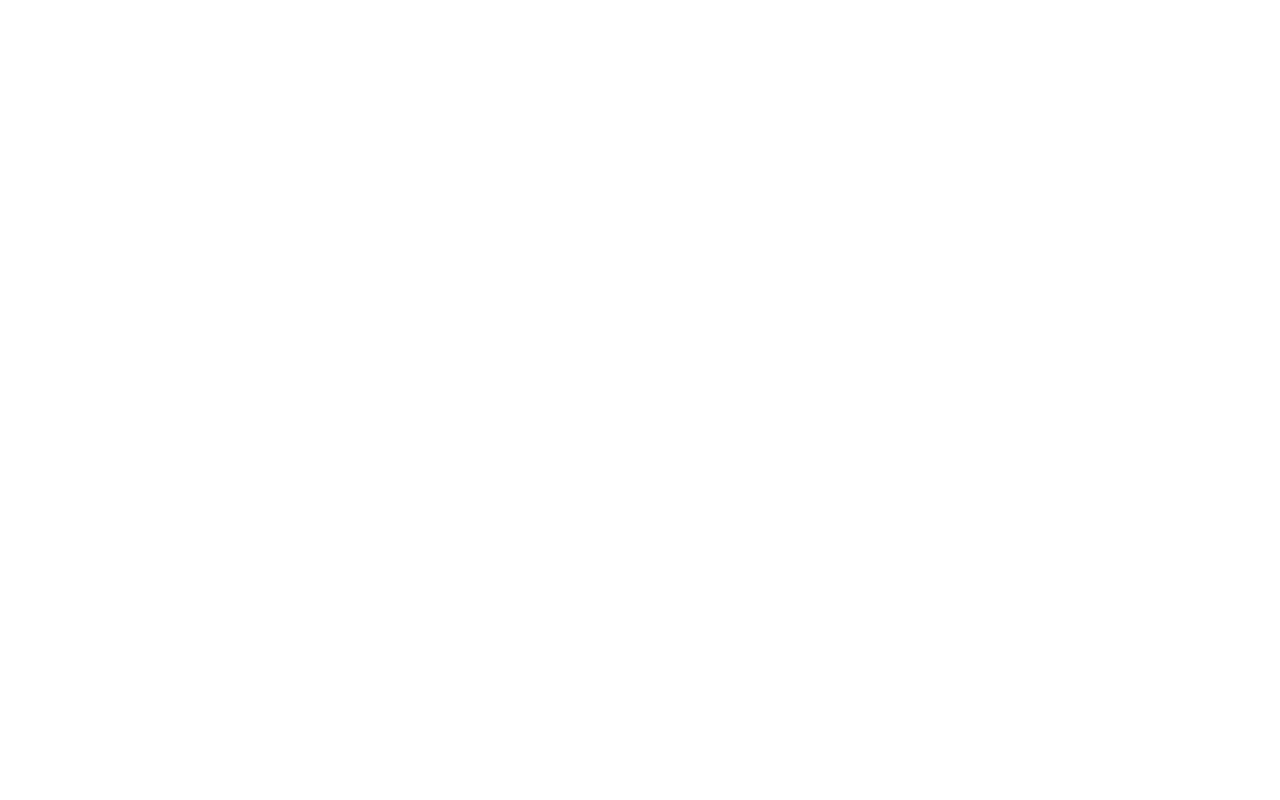
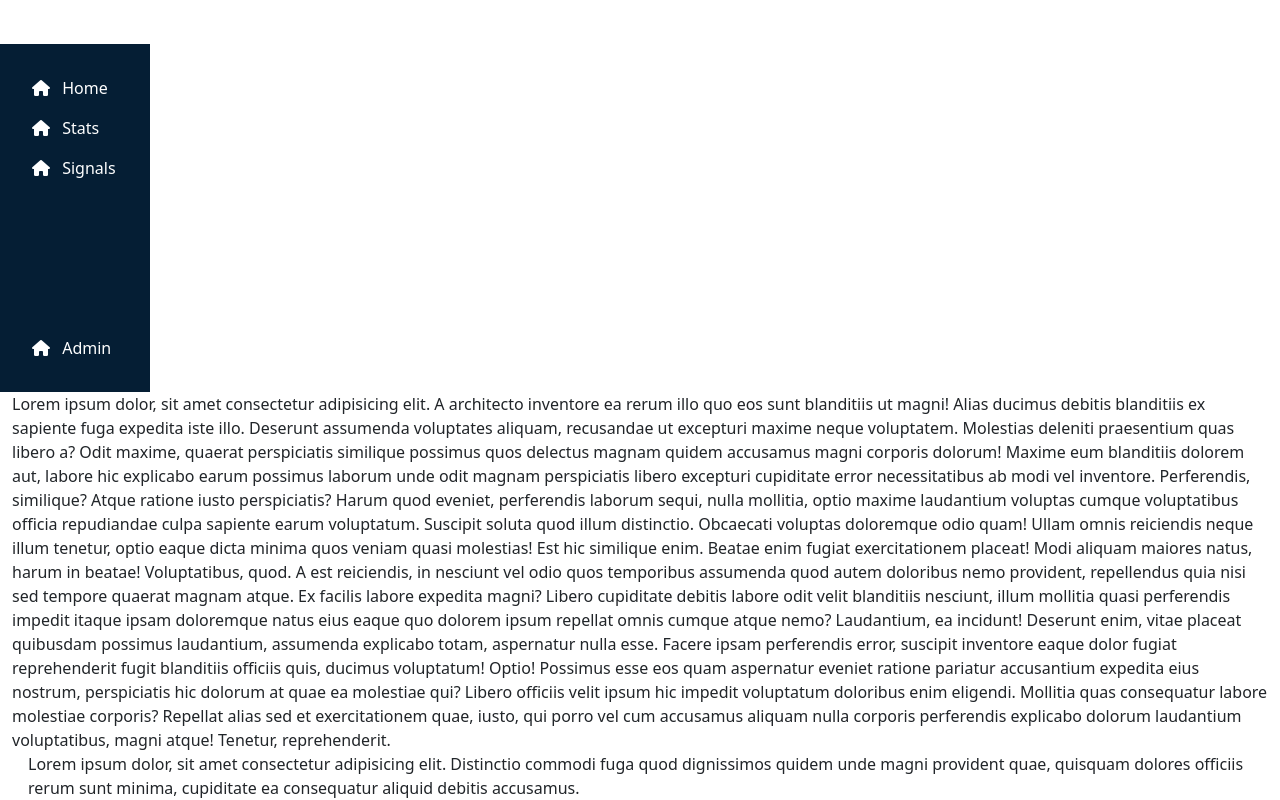
Before and after one commit to acolombo09/html-css-bootstrap-dashboard, a plain HTML site: page index.html in a window 1280 px wide. Drawn offline with nearby package versions, Linux system fonts and the light colour scheme.

Commit message:
added_stardard_structures_no-draft-local-items

```diff
--- a/css/style.css
+++ b/css/style.css
@@ -0,0 +1,48 @@
+body{
+  height: 100vh;
+  overflow: hidden;
+  display: flex;
+  flex-direction: column;
+}
+
+header{
+  height: 90px;
+}
+
+main{
+  height: calc(100vh - 90px);
+}
+
+.sidebar{
+  width: 75px;
+  height: 100%;
+  background-color: #051e34;
+  display: flex;
+  flex-direction: column;
+  justify-content: space-between;
+}
+
+.sidebar .nav{
+  --bs-nav-link-color: white;
+  --bs-nav-link-hover-color: rgb(45, 45, 45);
+}
+
+.sidebar .nav-hover .nav-link{
+  text-align: center;
+}
+
+.sidebar .nav-hover .nav-link:hover{
+  background-color: white;
+}
+
+@media screen and (min-width: 768px){
+  .sidebar{
+    width: 150px;
+  }
+  .sidebar .nav-link i{
+    margin-right: .5rem;
+  }
+  .sidebar .nav-hover .nav-link{
+    text-align: left;
+  }
+}
--- a/index.html
+++ b/index.html
@@ -10,7 +10,7 @@
   <link href="https://cdn.jsdelivr.net/npm/bootstrap@5.3.0/dist/css/bootstrap.min.css" rel="stylesheet" integrity="sha384-9ndCyUaIbzAi2FUVXJi0CjmCapSmO7SnpJef0486qhLnuZ2cdeRhO02iuK6FUUVM" crossorigin="anonymous">
   <!-- My css link -->
   <link rel="stylesheet" href="css/style.css">
-  <title>Document</title>
+  <title>HTML-CSS | Bootstrap Dashboard</title>
 </head>
 <body>
   <!-- Bootstrap JS file -->
@@ -20,8 +20,58 @@
 
     </nav>
   </header>
+  <!-- utilizzare main in questo caso come main content non come grande contenitore -->
   <main>
-
+    <!-- SIDEBAR -->
+    <div class="sidebar px-md-3 py-4 flex-shrink-0 text-white">
+      <ul class="nav nav-hover flex-column">
+        <li class="nav-item">
+          <a class="nav-link">
+            <i class="fa-solid fa-home"></i>
+            <span class="d-none d-md-inline-block">Home</span>
+          </a>
+        </li>
+        <li class="nav-item">
+          <a class="nav-link">
+            <i class="fa-solid fa-home"></i>
+            <span class="d-none d-md-inline-block">Stats</span>
+          </a>
+        </li>
+        <li class="nav-item">
+          <a class="nav-link">
+            <i class="fa-solid fa-home"></i>
+            <span class="d-none d-md-inline-block">Signals</span>
+          </a>
+        </li>
+      </ul>
+      <ul class="nav nav-hover flex-column">
+        <li class="nav-item">
+          <a class="nav-link">
+            <i class="fa-solid fa-home"></i>
+            <span class="d-none d-md-inline-block">Admin</span>
+          </a>
+        </li>
+      </ul>
+    </div>
   </main>
+  <div class="container-fluid">
+    Lorem ipsum dolor, sit amet consectetur adipisicing elit. A architecto inventore ea rerum illo quo eos sunt blanditiis ut magni! Alias ducimus debitis blanditiis ex sapiente fuga expedita iste illo.
+    Deserunt assumenda voluptates aliquam, recusandae ut excepturi maxime neque voluptatem. Molestias deleniti praesentium quas libero a? Odit maxime, quaerat perspiciatis similique possimus quos delectus magnam quidem accusamus magni corporis dolorum!
+    Maxime eum blanditiis dolorem aut, labore hic explicabo earum possimus laborum unde odit magnam perspiciatis libero excepturi cupiditate error necessitatibus ab modi vel inventore. Perferendis, similique? Atque ratione iusto perspiciatis?
+    Harum quod eveniet, perferendis laborum sequi, nulla mollitia, optio maxime laudantium voluptas cumque voluptatibus officia repudiandae culpa sapiente earum voluptatum. Suscipit soluta quod illum distinctio. Obcaecati voluptas doloremque odio quam!
+    Ullam omnis reiciendis neque illum tenetur, optio eaque dicta minima quos veniam quasi molestias! Est hic similique enim. Beatae enim fugiat exercitationem placeat! Modi aliquam maiores natus, harum in beatae!
+    Voluptatibus, quod. A est reiciendis, in nesciunt vel odio quos temporibus assumenda quod autem doloribus nemo provident, repellendus quia nisi sed tempore quaerat magnam atque. Ex facilis labore expedita magni?
+    Libero cupiditate debitis labore odit velit blanditiis nesciunt, illum mollitia quasi perferendis impedit itaque ipsam doloremque natus eius eaque quo dolorem ipsum repellat omnis cumque atque nemo? Laudantium, ea incidunt!
+    Deserunt enim, vitae placeat quibusdam possimus laudantium, assumenda explicabo totam, aspernatur nulla esse. Facere ipsam perferendis error, suscipit inventore eaque dolor fugiat reprehenderit fugit blanditiis officiis quis, ducimus voluptatum! Optio!
+    Possimus esse eos quam aspernatur eveniet ratione pariatur accusantium expedita eius nostrum, perspiciatis hic dolorum at quae ea molestiae qui? Libero officiis velit ipsum hic impedit voluptatum doloribus enim eligendi.
+    Mollitia quas consequatur labore molestiae corporis? Repellat alias sed et exercitationem quae, iusto, qui porro vel cum accusamus aliquam nulla corporis perferendis explicabo dolorum laudantium voluptatibus, magni atque! Tenetur, reprehenderit.
+    <div class="px-3">
+      <div class="row">
+        <div class="col">
+          Lorem ipsum dolor, sit amet consectetur adipisicing elit. Distinctio commodi fuga quod dignissimos quidem unde magni provident quae, quisquam dolores officiis rerum sunt minima, cupiditate ea consequatur aliquid debitis accusamus.
+        </div>
+      </div>
+    </div>
+  </div>
 </body>
 </html>
```
